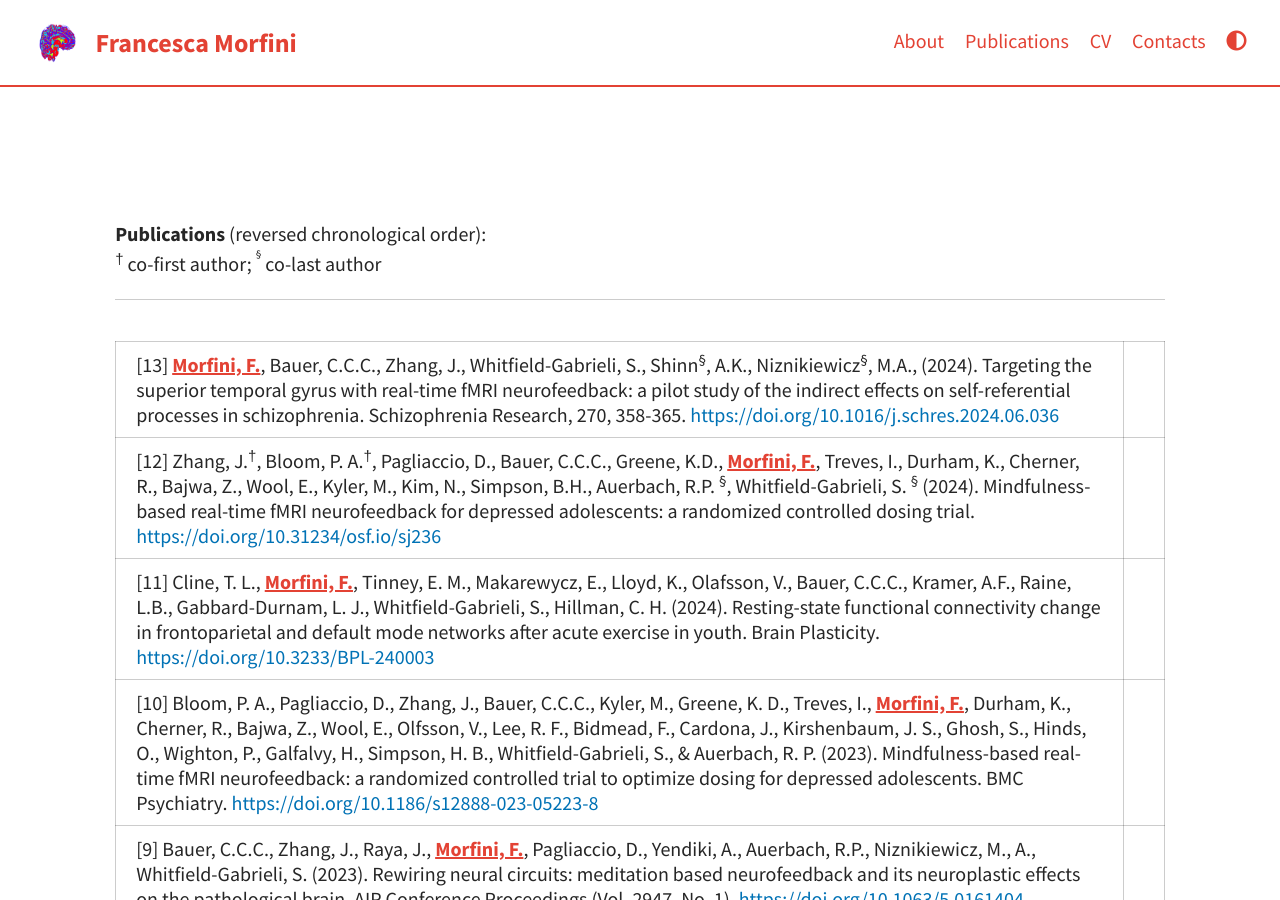
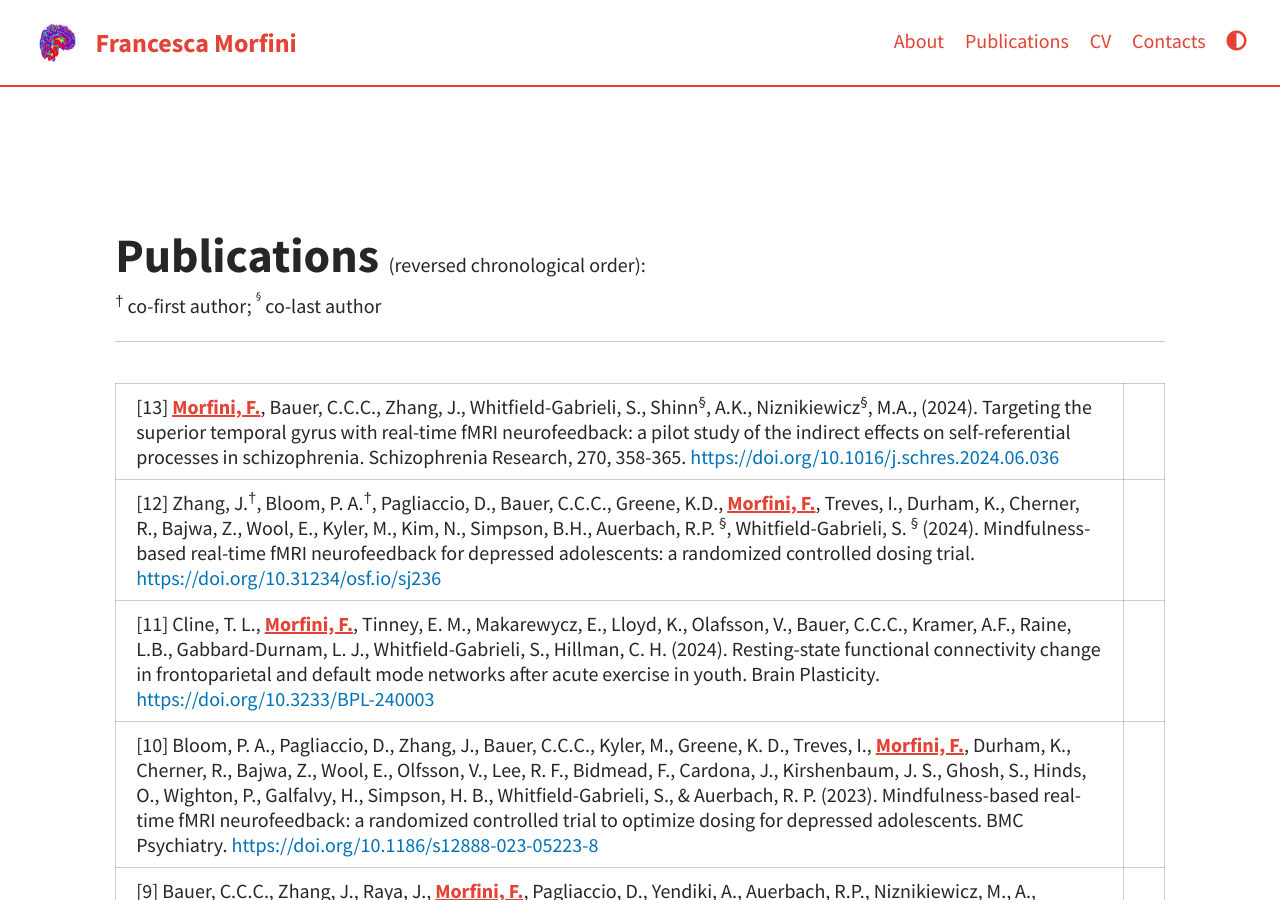
Before and after one commit to fmorfini/fmorfini.github.io, a Jekyll site: the page built from pages/publications.md, in a window 1280 px wide and 900 px high. Built offline with Jekyll 4.4.1, drawn with Linux system fonts in a browser that asks for light colours; a script that is not in the unit is left out; comment, search, counter and statistics services are not loaded.

Commit message:
Update publications.md

```diff
--- a/pages/publications.md
+++ b/pages/publications.md
@@ -32,8 +32,8 @@ sample code to add one publication
  -->
 
 
-**Publications** (reversed chronological order):<br>
-<sup>†</sup> co-first author; <sup><sup>§</sup></sup> co-last author<br>
+<p><font size="10"><b> Publications </b></font> (reversed chronological order):<br>
+<sup>†</sup> co-first author; <sup><sup>§</sup></sup> co-last author<br></p>
 
 ---
 
```
